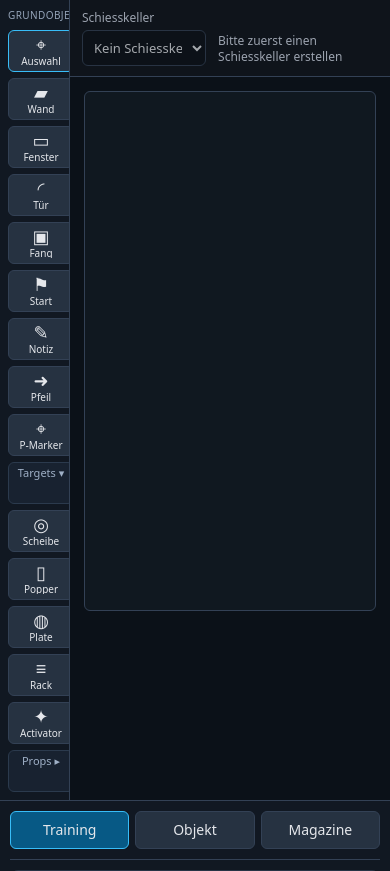
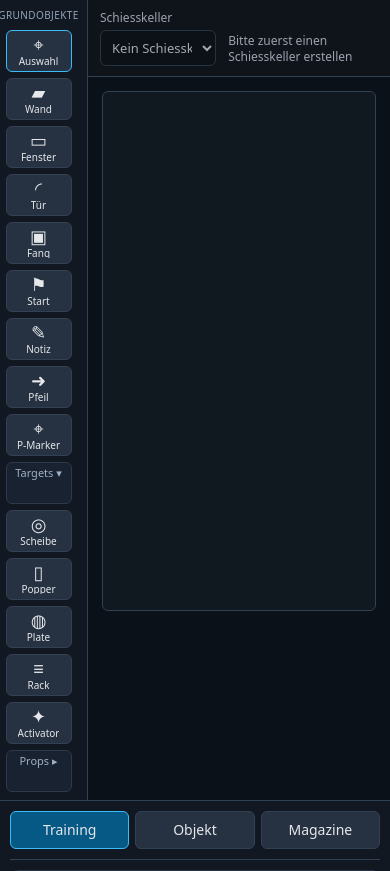
Before and after one commit to JannisFiechter/SHRUUM-s-StageBuilder, a Flask app: page / in a window 390 px wide. Shown: the part 161-1032 px from the top of the page. Run offline with Flask 3, Linux system fonts and the light colour scheme; data that the repository does not hold is empty.

Commit message:
ui fixes

```diff
--- a/static/css/app.css
+++ b/static/css/app.css
@@ -55,8 +55,8 @@ h2 { margin: 0 0 10px; font-size: 14px; color: #f8fafc; }
 .status-badge.error { border-color: #7f1d1d; background: #450a0a; color: #fecaca; }
 .status-meta { font-size: 12px; color: #94a3b8; }
 
-.app-shell { display: grid; grid-template-columns: 82px minmax(360px, 1fr) 370px; height: calc(100vh - 58px); min-height: 620px; }
-.toolbar { border-right: 1px solid var(--line); background: #111822; padding: 8px; display: flex; flex-direction: column; gap: 6px; overflow-y: auto; }
+.app-shell { display: grid; grid-template-columns: 96px minmax(360px, 1fr) 370px; height: calc(100vh - 58px); min-height: 620px; }
+.toolbar { border-right: 1px solid var(--line); background: #111822; padding: 8px; display: flex; flex-direction: column; align-items: center; gap: 6px; overflow-y: auto; scrollbar-gutter: stable; scrollbar-width: thin; }
 .toolbar-group-title { color: #94a3b8; font-size: 10px; text-transform: uppercase; letter-spacing: .04em; margin: 6px 0 2px; padding-top: 4px; border-top: 1px solid #233041; }
 .toolbar-group-title:first-child { margin-top: 0; padding-top: 0; border-top: 0; }
 .toolbar button { width: 66px; min-height: 42px; padding: 4px 3px; font-size: 11px; display: grid; justify-items: center; gap: 1px; line-height: 1.05; }
@@ -136,7 +136,7 @@ dialog header button { width: 34px; height: 30px; padding: 0; }
 .dialog-actions { display: flex; gap: 8px; justify-content: flex-end; margin-top: 10px; }
 
 @media (max-width: 1050px) {
-  .app-shell { grid-template-columns: 70px minmax(300px, 1fr); height: auto; min-height: 0; }
+  .app-shell { grid-template-columns: 88px minmax(300px, 1fr); height: auto; min-height: 0; }
   .sidebar { grid-column: 1 / -1; border-left: 0; border-top: 1px solid var(--line); max-height: none; }
   .dialog-grid { grid-template-columns: 1fr; }
   .topbar { align-items: flex-start; }
--- a/templates/index.html
+++ b/templates/index.html
@@ -5,7 +5,7 @@
   <meta name="viewport" content="width=device-width, initial-scale=1">
   <title>SHRUUM's StageBuilder</title>
   <link rel="icon" type="image/svg+xml" href="{{ url_for('static', filename='favicon.svg') }}">
-  <link rel="stylesheet" href="{{ url_for('static', filename='css/app.css') }}?v=structure-elements-3">
+  <link rel="stylesheet" href="{{ url_for('static', filename='css/app.css') }}?v=toolbar-scrollbar-1">
 </head>
 <body>
   <header class="topbar">
@@ -337,6 +337,6 @@
   <script>
     window.SYMBOL_CONTRACT = {{ symbol_contract|tojson }};
   </script>
-  <script src="{{ url_for('static', filename='js/app.js') }}?v=structure-elements-3"></script>
+  <script src="{{ url_for('static', filename='js/app.js') }}?v=toolbar-scrollbar-1"></script>
 </body>
 </html>
```
